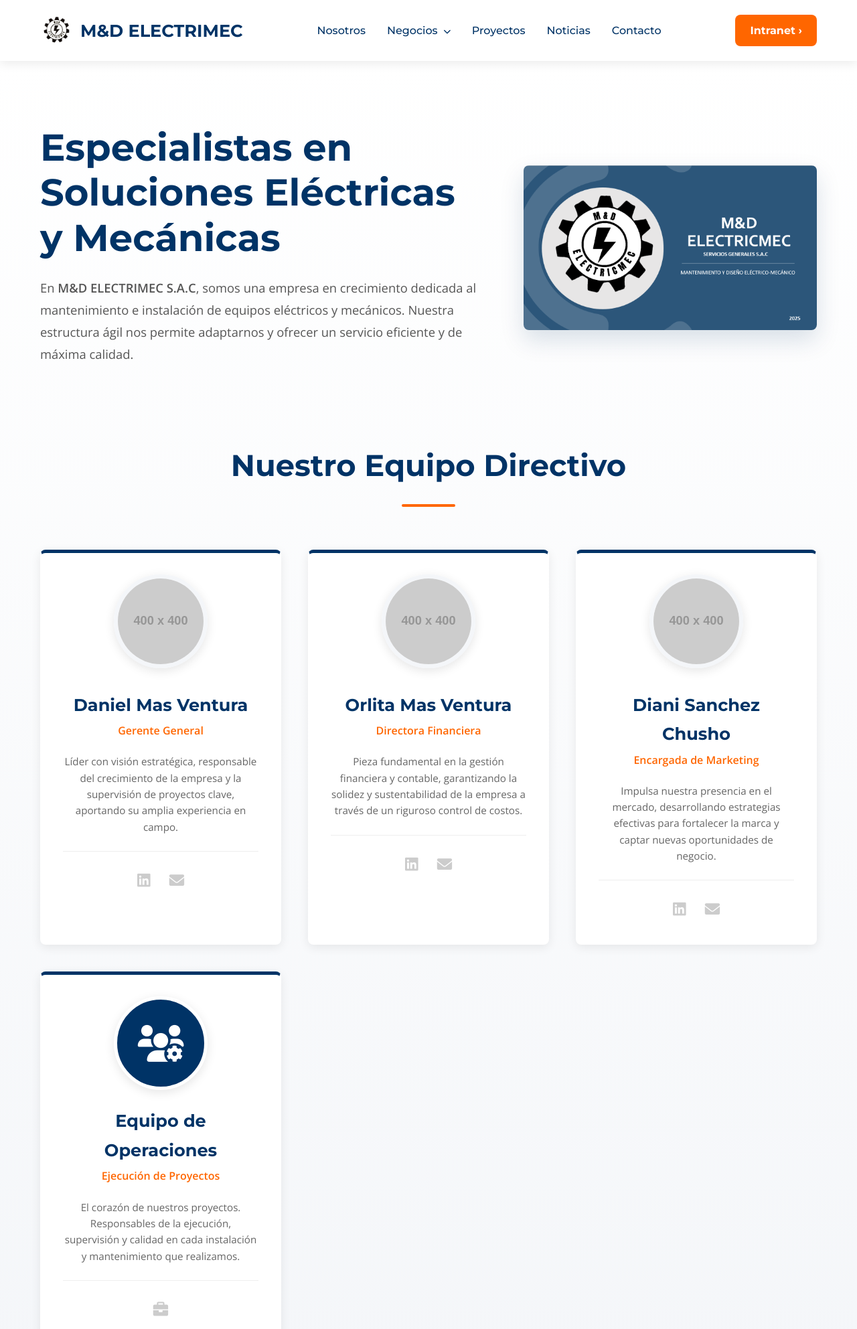
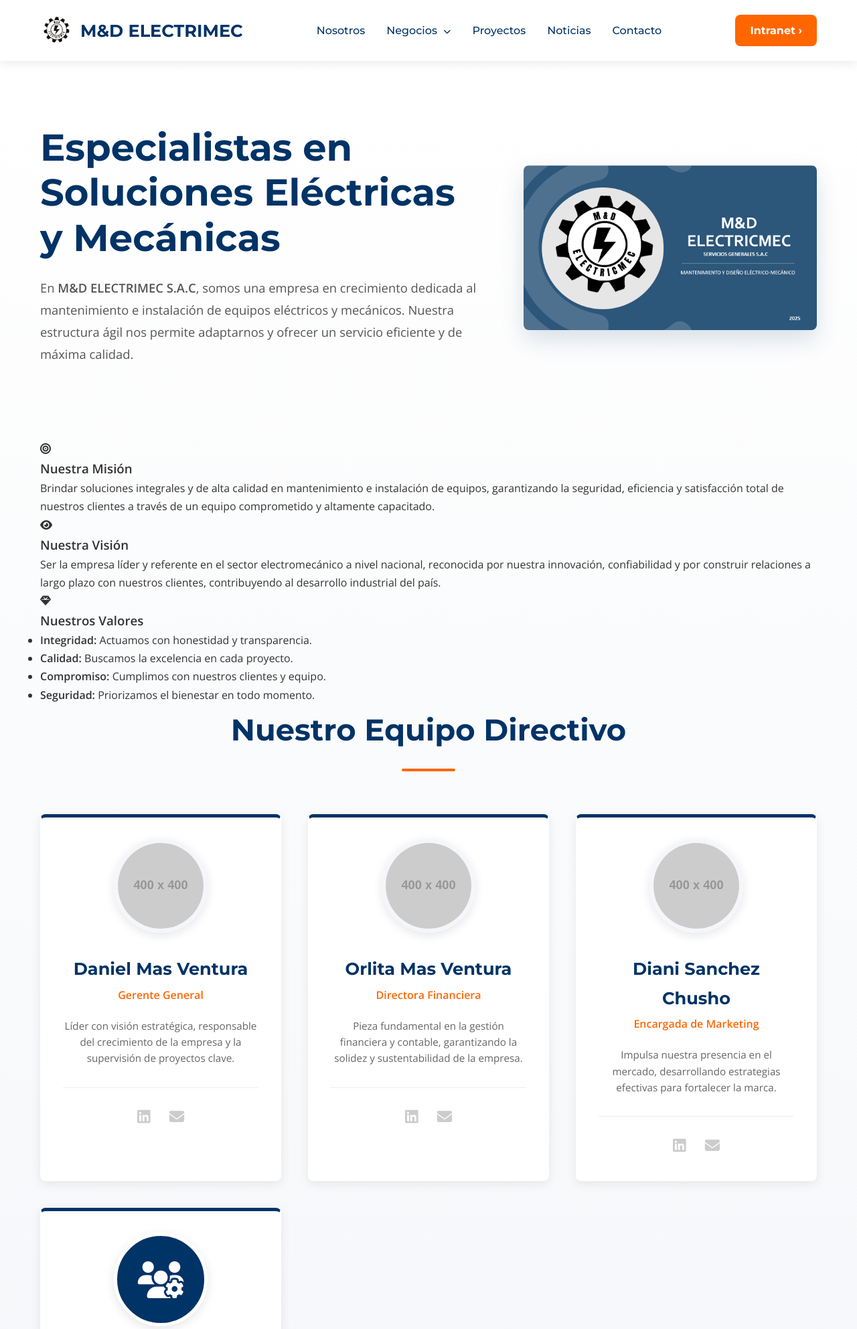
Before and after one commit to Jos-gs/M-D-ELECTRIMEC, a PHP site: page /nosotros.php in a window 1280 px wide. Shown: the top 1985 px of the page at 67% size. Run offline with PHP 8.4, Linux system fonts and the light colour scheme; grey boxes labelled with a size stand in for pictures from a placeholder-image service; some libraries are stand-ins or nearby versions.

Commit message:
Update 'nosotros.php' with mission, vision, and values sections; enhance layout and styling

```diff
--- a/nosotros.php
+++ b/nosotros.php
@@ -1,16 +1,15 @@
-
 <!DOCTYPE html>
 <html lang="es">
 <head>
     <meta charset="UTF-8">
     <meta name="viewport" content="width=device-width, initial-scale=1.0">
-    <title>M&D ELECTRIMEC S.A.C</title>
+    <title>Nosotros - M&D ELECTRIMEC S.A.C</title>
 
     <link rel="preconnect" href="https://fonts.googleapis.com">
     <link rel="preconnect" href="https://fonts.gstatic.com" crossorigin>
     <link href="https://fonts.googleapis.com/css2?family=Montserrat:wght@500;700&family=Open+Sans:wght@400;600&display=swap" rel="stylesheet">
 
-    <link rel="stylesheet" href="https://cdnjs.cloudflare.com/ajax/libs/font-awesome/6.0.0-beta3/css/all.min.css">
+    <link rel="stylesheet" href="https://cdnjs.cloudflare.com/ajax/libs/font-awesome/6.1.1/css/all.min.css">
 
     <link rel="stylesheet" href="css/style.css">
 
@@ -39,9 +38,7 @@
                         <li><a href="#">Fabricación</a></li>
                     </ul>
                 </li>
-                <li class="has-submenu">
-                    <a href="proyectos.php">Proyectos </a>
-                </li>
+                <li><a href="proyectos.php">Proyectos</a></li>
                 <li><a href="#">Noticias</a></li>
                 <li><a href="#">Contacto</a></li>
             </ul>
@@ -49,7 +46,6 @@
         <a class="btn intranet" href="#">Intranet ›</a>
     </div>
 </header>
-
 <main>
     <section id="nosotros" class="about-us-section">
         <div class="container">
@@ -63,8 +59,39 @@
                 </div>
             </div>
 
+            <div class="mvv-section">
+                <div class="mvv-grid">
+                    <div class="mvv-card">
+                        <div class="mvv-icon">
+                            <i class="fas fa-bullseye"></i>
+                        </div>
+                        <h3>Nuestra Misión</h3>
+                        <p>Brindar soluciones integrales y de alta calidad en mantenimiento e instalación de equipos, garantizando la seguridad, eficiencia y satisfacción total de nuestros clientes a través de un equipo comprometido y altamente capacitado.</p>
+                    </div>
+
+                    <div class="mvv-card">
+                        <div class="mvv-icon">
+                            <i class="fas fa-eye"></i>
+                        </div>
+                        <h3>Nuestra Visión</h3>
+                        <p>Ser la empresa líder y referente en el sector electromecánico a nivel nacional, reconocida por nuestra innovación, confiabilidad y por construir relaciones a largo plazo con nuestros clientes, contribuyendo al desarrollo industrial del país.</p>
+                    </div>
+
+                    <div class="mvv-card">
+                        <div class="mvv-icon">
+                            <i class="fas fa-gem"></i>
+                        </div>
+                        <h3>Nuestros Valores</h3>
+                        <ul>
+                            <li><strong>Integridad:</strong> Actuamos con honestidad y transparencia.</li>
+                            <li><strong>Calidad:</strong> Buscamos la excelencia en cada proyecto.</li>
+                            <li><strong>Compromiso:</strong> Cumplimos con nuestros clientes y equipo.</li>
+                            <li><strong>Seguridad:</strong> Priorizamos el bienestar en todo momento.</li>
+                        </ul>
+                    </div>
+                </div>
+            </div>
             <h2 class="subsection-title">Nuestro Equipo Directivo</h2>
-
             <div class="team-grid">
                 <article class="team-card">
                     <div class="team-photo">
@@ -72,7 +99,7 @@
                     </div>
                     <h3 class="team-name">Daniel Mas Ventura</h3>
                     <p class="team-role">Gerente General</p>
-                    <p class="team-description">Líder con visión estratégica, responsable del crecimiento de la empresa y la supervisión de proyectos clave, aportando su amplia experiencia en campo.</p>
+                    <p class="team-description">Líder con visión estratégica, responsable del crecimiento de la empresa y la supervisión de proyectos clave.</p>
                     <div class="team-social">
                         <a href="#" aria-label="LinkedIn"><i class="fab fa-linkedin"></i></a>
                         <a href="#" aria-label="Email"><i class="fas fa-envelope"></i></a>
@@ -85,7 +112,7 @@
                     </div>
                     <h3 class="team-name">Orlita Mas Ventura</h3>
                     <p class="team-role">Directora Financiera</p>
-                    <p class="team-description">Pieza fundamental en la gestión financiera y contable, garantizando la solidez y sustentabilidad de la empresa a través de un riguroso control de costos.</p>
+                    <p class="team-description">Pieza fundamental en la gestión financiera y contable, garantizando la solidez y sustentabilidad de la empresa.</p>
                     <div class="team-social">
                         <a href="#" aria-label="LinkedIn"><i class="fab fa-linkedin"></i></a>
                         <a href="#" aria-label="Email"><i class="fas fa-envelope"></i></a>
@@ -98,7 +125,7 @@
                     </div>
                     <h3 class="team-name">Diani Sanchez Chusho</h3>
                     <p class="team-role">Encargada de Marketing</p>
-                    <p class="team-description">Impulsa nuestra presencia en el mercado, desarrollando estrategias efectivas para fortalecer la marca y captar nuevas oportunidades de negocio.</p>
+                    <p class="team-description">Impulsa nuestra presencia en el mercado, desarrollando estrategias efectivas para fortalecer la marca.</p>
                     <div class="team-social">
                         <a href="#" aria-label="LinkedIn"><i class="fab fa-linkedin"></i></a>
                         <a href="#" aria-label="Email"><i class="fas fa-envelope"></i></a>
@@ -111,7 +138,7 @@
                     </div>
                     <h3 class="team-name">Equipo de Operaciones</h3>
                     <p class="team-role">Ejecución de Proyectos</p>
-                    <p class="team-description">El corazón de nuestros proyectos. Responsables de la ejecución, supervisión y calidad en cada instalación y mantenimiento que realizamos.</p>
+                    <p class="team-description">El corazón de nuestros proyectos. Responsables de la ejecución, supervisión y calidad en cada tarea.</p>
                     <div class="team-social">
                         <a href="#" aria-label="Proyectos"><i class="fas fa-briefcase"></i></a>
                     </div>
@@ -120,7 +147,6 @@
         </div>
     </section>
 </main>
-
 <footer class="site-footer">
     <div class="container">
         <div class="footer-content">
@@ -134,14 +160,14 @@
                 <ul>
                     <li><a href="nosotros.php">Nosotros</a></li>
                     <li><a href="#">Servicios</a></li>
-                    <li><a href="#">Proyectos</a></li>
+                    <li><a href="proyectos.php">Proyectos</a></li>
                     <li><a href="#">Contacto</a></li>
                 </ul>
             </div>
             <div class="footer-contact">
                 <h4>Contacto</h4>
                 <p><i class="fas fa-map-marker-alt"></i> Dirección de la Empresa, Ciudad</p>
-                <p><i class="fas fa-envelope"></i>myd.electricmec@gmail.com</p>
+                <p><i class="fas fa-envelope"></i> myd.electricmec@gmail.com</p>
                 <p><i class="fas fa-phone"></i> +51 978 270 153</p>
             </div>
             <div class="footer-social">
@@ -155,7 +181,6 @@
         </div>
     </div>
 </footer>
-
 <script src="js/script.js"></script>
 
 </body>
```
Lines whose indentation alone changed are shown as unchanged.
